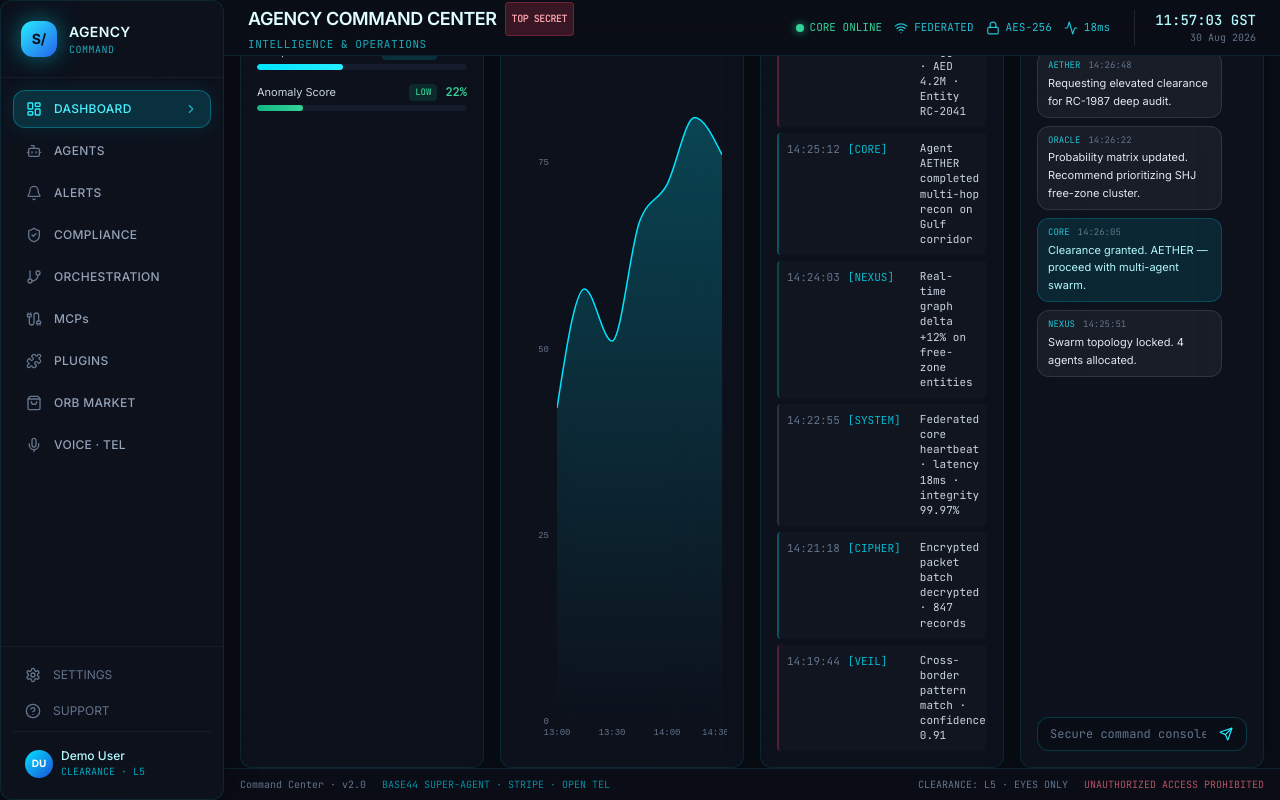
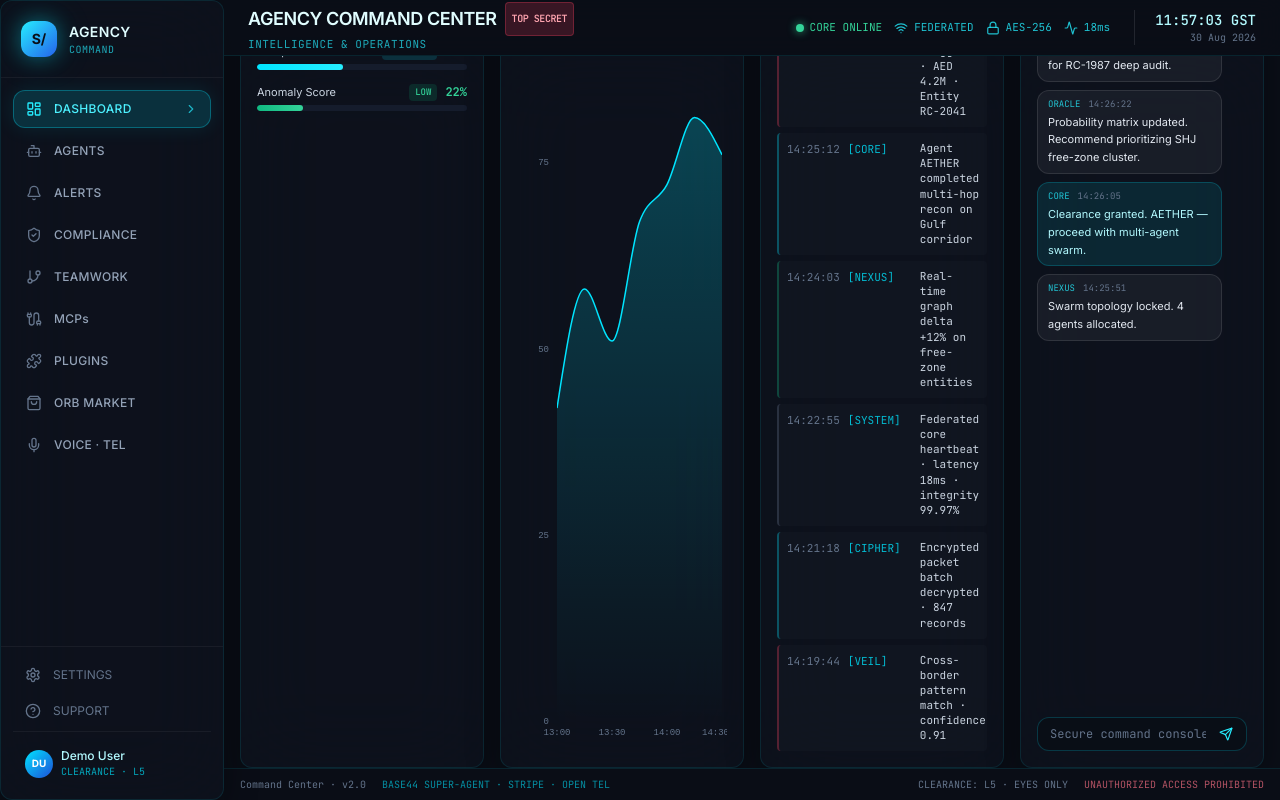
Before and after one commit to saifsoub/s-agency-command-center, a React (Vite) app: page /app in a window 1280 px wide. Built offline with nearby package versions, Linux system fonts and the light colour scheme.

Commit message:
Keep owner screens short and clear
Simplify remaining explanations and labels. Remove internal monitoring panels where present; keep permissions and real access controls intact.

Implemented-by: ChatGPT

```diff
--- a/src/components/AgentChat.jsx
+++ b/src/components/AgentChat.jsx
@@ -31,7 +31,7 @@ export function AgentChat() {
         {
           id: Date.now() + 1,
           agent: 'CORE',
-          text: 'Acknowledged. Routing to appropriate agent swarm. Cognitive load +2%.',
+          text: 'Example reply. No agent has been started.',
           ts: new Date().toLocaleTimeString('en-GB', { hour12: false, timeZone: 'Asia/Dubai' }).slice(0, 8),
         },
       ])
--- a/src/components/WorldMap.jsx
+++ b/src/components/WorldMap.jsx
@@ -121,7 +121,7 @@ export function WorldMap() {
         6 NODES · LIVE
       </div>
       <div className="absolute bottom-3 left-3 text-[9px] font-mono text-cyan-500/50">
-        COGNITIVE ASSURANCE ACTIVE
+        EXAMPLE WORKSPACE
       </div>
     </div>
   )
--- a/src/data/agents.js
+++ b/src/data/agents.js
@@ -24,7 +24,7 @@ export const FEEDS = [
 ]
 
 export const CHAT_LOG = [
-  { id: 1, agent: 'CORE', text: 'All federated nodes synchronized. Cognitive assurance online.', ts: '14:27:01' },
+  { id: 1, agent: 'CORE', text: 'Example team update.', ts: '14:27:01' },
   { id: 2, agent: 'AETHER', text: 'Requesting elevated clearance for RC-1987 deep audit.', ts: '14:26:48' },
   { id: 3, agent: 'ORACLE', text: 'Probability matrix updated. Recommend prioritizing SHJ free-zone cluster.', ts: '14:26:22' },
   { id: 4, agent: 'CORE', text: 'Clearance granted. AETHER — proceed with multi-agent swarm.', ts: '14:26:05' },
@@ -36,7 +36,7 @@ export const NAV_ITEMS = [
   { id: 'agents', label: 'AGENTS', icon: 'Bot' },
   { id: 'alerts', label: 'ALERTS', icon: 'Bell' },
   { id: 'compliance', label: 'COMPLIANCE', icon: 'ShieldCheck' },
-  { id: 'orchestration', label: 'ORCHESTRATION', icon: 'GitBranch' },
+  { id: 'orchestration', label: 'TEAMWORK', icon: 'GitBranch' },
   { id: 'mcps', label: 'MCPs', icon: 'Cable' },
   { id: 'plugins', label: 'PLUGINS', icon: 'Puzzle' },
   { id: 'marketplace', label: 'ORB MARKET', icon: 'ShoppingBag' },
--- a/src/pages/OrchestrationPage.jsx
+++ b/src/pages/OrchestrationPage.jsx
@@ -32,7 +32,7 @@ export default function OrchestrationPage() {
         <div className="flex items-center gap-3">
           <GitBranch className="w-5 h-5 text-cyan-400" />
           <div>
-            <h1 className="text-xl font-semibold text-cyan-50">ORCHESTRATION</h1>
+            <h1 className="text-xl font-semibold text-cyan-50">TEAMWORK</h1>
             <p className="text-xs text-slate-400 font-mono">Human-in-the-loop multi-agent pipelines</p>
           </div>
         </div>
--- a/src/pages/VoiceTelPage.jsx
+++ b/src/pages/VoiceTelPage.jsx
@@ -5,7 +5,7 @@ import { Mic, Phone, PhoneOff, Volume2 } from 'lucide-react'
 import { toast } from 'sonner'
 
 export default function VoiceTelPage() {
-  const [text, setText] = useState('Federated core online. Cognitive assurance active.')
+  const [text, setText] = useState('Example voice workspace.')
   const [connected, setConnected] = useState(false)
   const [participants, setParticipants] = useState([])
   const [voices, setVoices] = useState([])
```
